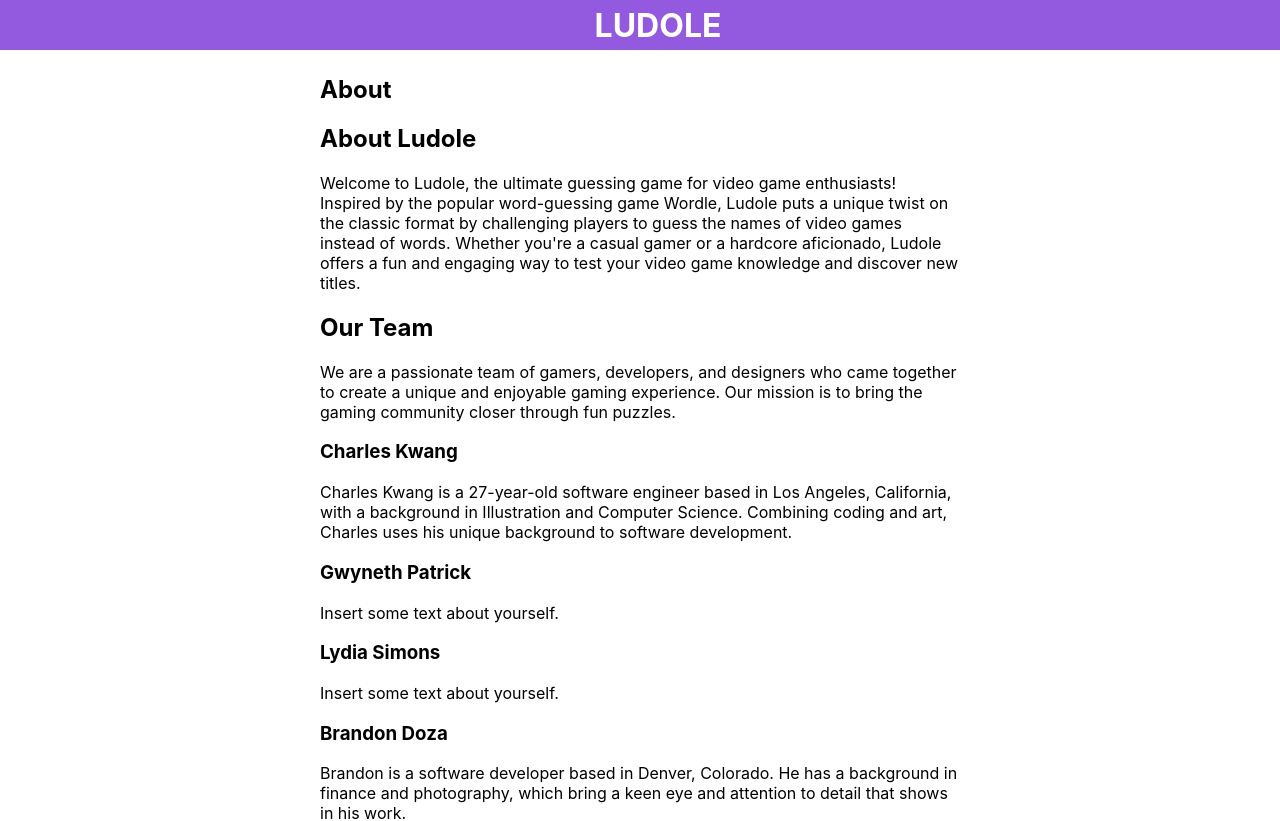
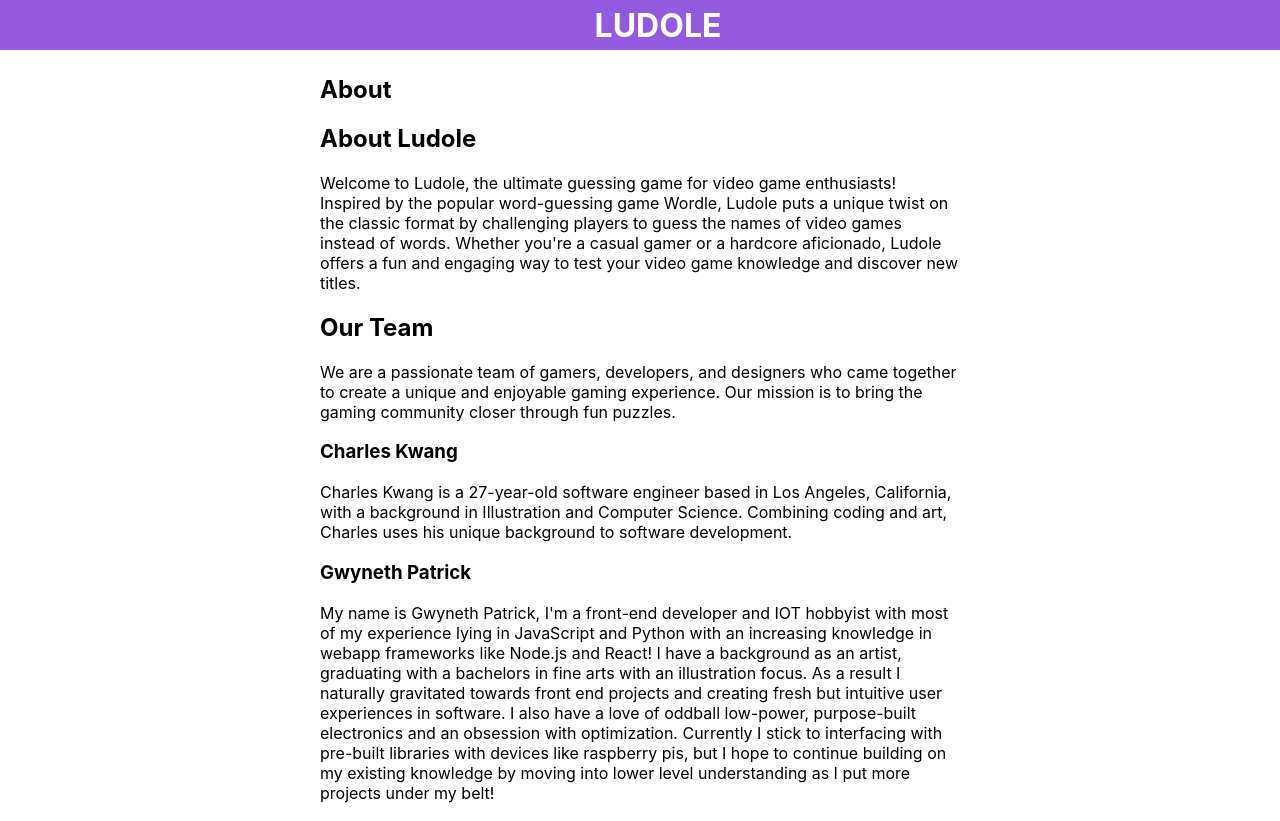
Before and after one commit to KojinKuro/ludole, a React (Vite) app: page /about in a window 1280 px wide. Shown: the top 821 px of the page. Built offline with nearby package versions, Linux system fonts and the light colour scheme; no server answers; some icons are missing.

Commit message:
feat: add dev blurbs to about page.

```diff
--- a/src/pages/AboutPage.jsx
+++ b/src/pages/AboutPage.jsx
@@ -31,9 +31,9 @@ export default function AboutPage() {
         development.
       </p>
       <h3>Gwyneth Patrick</h3>
-      <p>Insert some text about yourself.</p>
+      <p>My name is Gwyneth Patrick, I'm a front-end developer and IOT hobbyist with most of my experience lying in JavaScript and Python with an increasing knowledge in webapp frameworks like Node.js and React! I have a background as an artist, graduating with a bachelors in fine arts with an illustration focus. As a result I naturally gravitated towards front end projects and creating fresh but intuitive user experiences in software. I also have a love of oddball low-power, purpose-built electronics and an obsession with optimization. Currently I stick to interfacing with pre-built libraries with devices like raspberry pis, but I hope to continue building on my existing knowledge by moving into lower level understanding as I put more projects under my belt!</p>
       <h3>Lydia Simons</h3>
-      <p>Insert some text about yourself.</p>
+      <p>Lydia Sims is a software developer based in Houston,Texas. She has a background in NonProfit Management, Advocacy and Economic Equity. She has keen eye for data management that reflects in her work.</p>
       <h3>Brandon Doza</h3>
       <p>Brandon is a software developer based in Denver, Colorado. He has a background in finance and photography, which bring a keen eye and attention to detail that shows in his work.</p>
       <p>Thank you for checking out Ludole. Let the guessing begin!</p>
```
